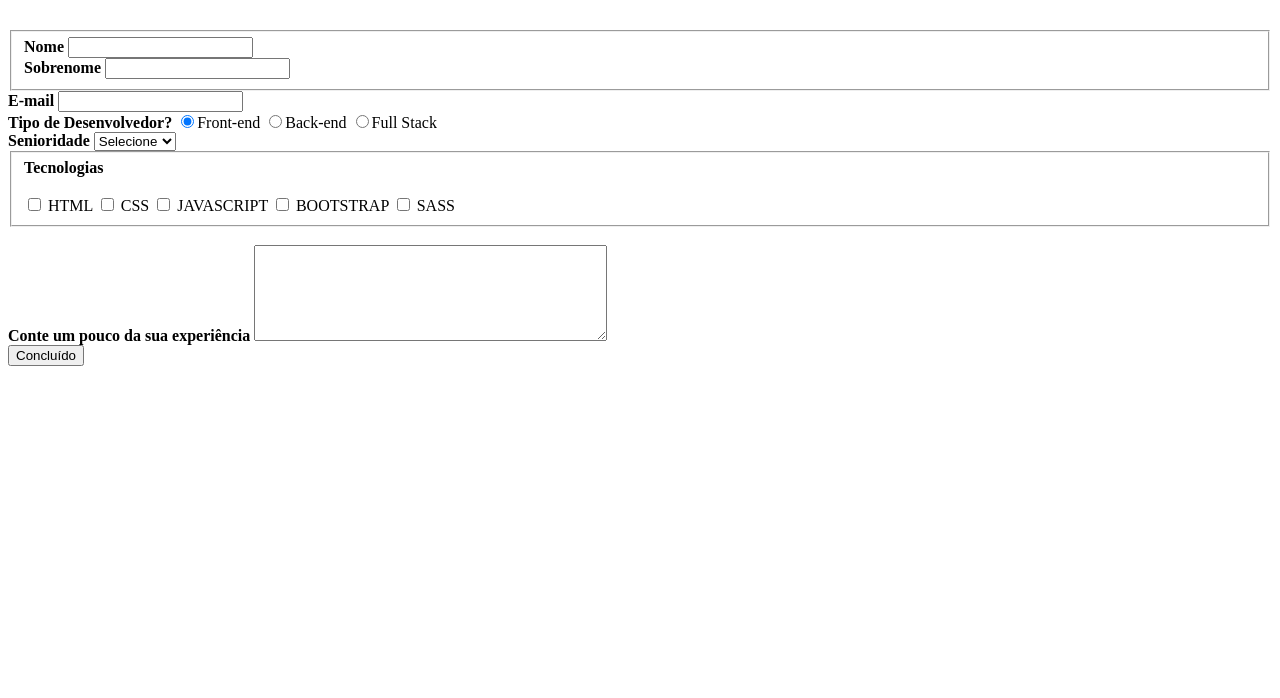
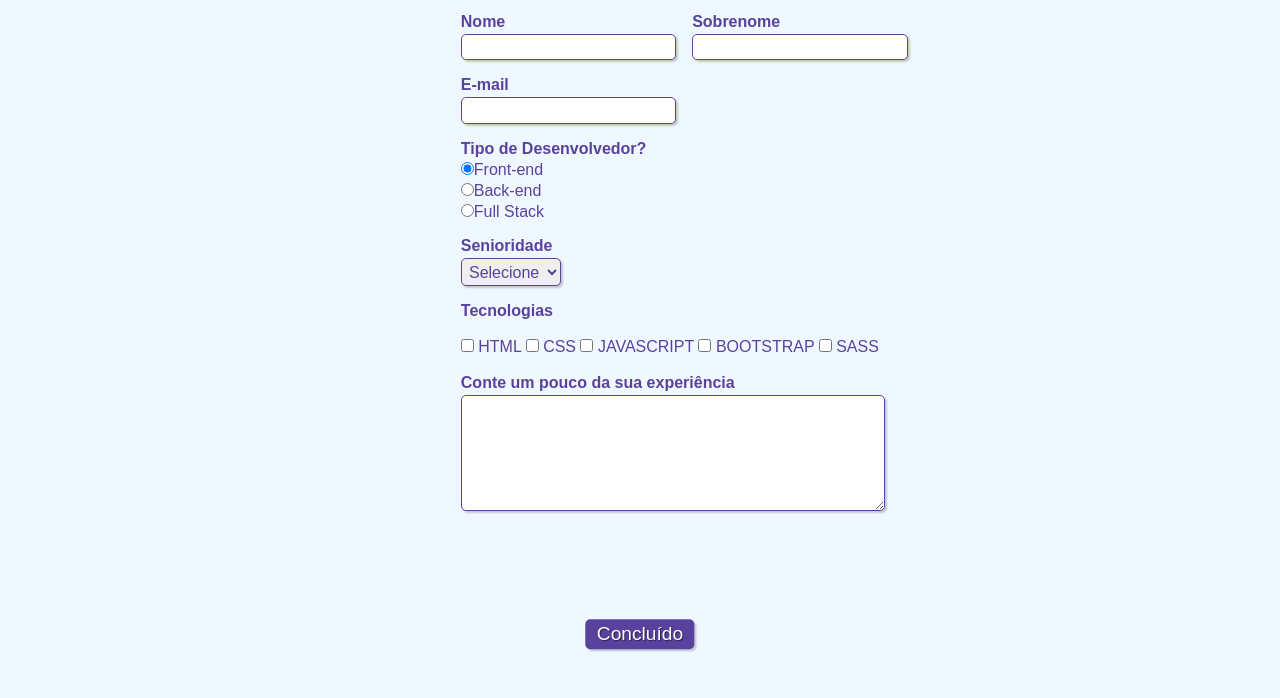
Before and after one commit to LoganEsposte/Formulario_Dev, a plain HTML site: page index.html in a window 1280 px wide. Shown: the part 102-800 px from the top of the page. Drawn offline with Linux system fonts and the light colour scheme.

Commit message:
Correção de links

```diff
--- a/index.html
+++ b/index.html
@@ -6,7 +6,7 @@
     <meta http-equiv="X-UA-Compatible" content="IE=edge">
     <meta name="viewport" content="width=device-width, initial-scale=1.0">
     <title>Formulário Simples</title>
-    <link rel="stylesheet" href="/Formulario Dev/css/style.css" media="screen">
+    <link rel="stylesheet" href="style.css">
 </head>
 
 <body>
```
Also changed, not shown: style.css (renamed from css/style.css).
